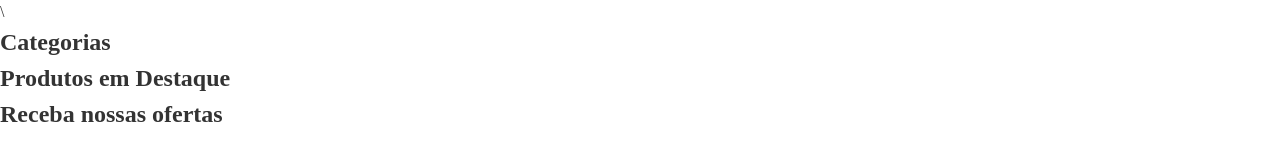
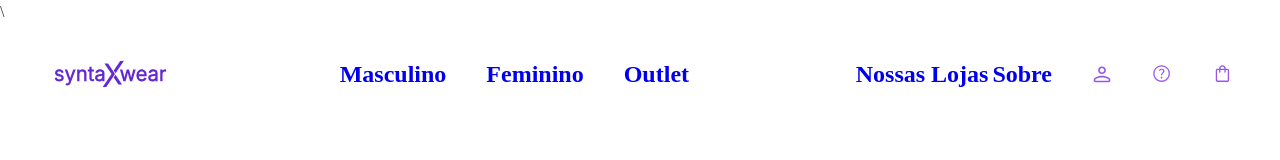
Before and after one commit to Guilherme-Henry-Dev/ecomerce-syntax, a plain HTML site: page index.html in a window 1280 px wide. Drawn offline with Linux system fonts and the light colour scheme.

Commit message:
feat: adiciona header com a estiliação de desktop

```diff
--- a/css/components/header.css
+++ b/css/components/header.css
@@ -0,0 +1,48 @@
+.header {
+    position: fixed;
+    top: 20px;
+    left: 50%;
+    transform: translate(-50%);
+    width: calc(100% - 40px);
+    border-radius: 15px;
+    z-index: 999;
+    display: flex;
+    justify-content: space-between;
+    align-items: center;
+    padding: 20px 28px;
+    background-color: #ffffff;
+}
+
+.logo img{
+    height: 40px;
+}
+
+.nav-center ul{
+    display: flex;
+    gap: 2.5rem;
+}
+
+.nav-center a,
+.nav-rigth a{
+    font-size: 1.5rem;
+    font-weight: 600;
+}
+
+.nav-center a:hover,
+.nav-rigth a:hover{
+    color: #7c3aed;
+}
+
+.nav-rigth ul{
+    display: flex;
+    gap: 2.5rem;
+    align-items: center;
+}
+
+.nav-rigth img{
+    height: 20px;
+}
+
+.nav-rigth a:hover img{
+    opacity: 0.7;
+}
--- a/css/reset.css
+++ b/css/reset.css
@@ -36,6 +36,14 @@ a:not([class]) {
   text-decoration-skip-ink: auto;
 }
 
+a{
+    text-decoration: none;
+}
+
+ul,ol{
+     list-style: none;
+}
+
 img,
 picture {
   max-width: 100%;
--- a/index.html
+++ b/index.html
@@ -9,49 +9,84 @@
     <link rel="stylesheet" href="./css/layout.css">\
     <link rel="stylesheet" href="./css/base.css">
 
-    <title>Página Inicial - Nome da Loja</title>
+    <link rel="stylesheet" href="./css/components/header.css">
+
+    <title>SyntaxWear - Tênis e Sneakers Online</title>
 </head>
 
 <body>
 
-    <header role="banner">
-        <!-- Cabeçalho principal com logo, busca e ícones de usuário/carrinho -->
-        <nav aria-label="Navegação principal">
-            <!-- Links de navegação primários -->
+    <header class="header">
+        <h1 class="logo">
+            <a href="/" title="SyntaxWear - Tênis e Sneakers Online">
+                <img src="./images/logo/Logo.svg" alt="SyntaxWear - Tênis e Sneakers Online">
+            </a>
+        </h1>
+        <nav class="nav-center" aria-label="Categorias Principais">
+            <ul>
+                <li>
+                    <a href="#">Masculino</a>
+                </li>
+                <li>
+                    <a href="#">Feminino</a>
+                </li>
+                <li>
+                    <a href="#">Outlet</a>
+                </li>
+            </ul>
+        </nav>
+
+        <nav class="nav-rigth" aria-label="Acesso rápido">
+            <ul>
+                <li>
+                    <a href="#">Nossas Lojas</a>
+                    <a href="#">Sobre</a>
+                </li>
+                <li>
+                    <a href="#" aria-label="Minha conta">
+                        <img src="./images/icons/user.svg" alt="Minha conta">
+                    </a>
+                </li>
+                <li>
+                    <a href="#" aria-label="Ajuda">
+                        <img src="./images/icons/help.svg" alt="help">
+                    </a>
+                </li>
+                <li>
+                    <a href="#" aria-label="Carrinho">
+                        <img src="./images/icons/bag.svg" alt="Carrinho">
+                    </a>
+                </li>
+            </ul>
         </nav>
     </header>
 
     <main role="main">
 
         <section aria-labelledby="hero-heading">
-            <!-- Seção de destaque principal (Hero) -->
-            <h2 id="hero-heading" style="display:none;">Destaques</h2>
+
         </section>
 
         <section aria-labelledby="categories-heading">
-            <!-- Seção de Categorias de Produtos -->
-            <h2 id="categories-heading">Categorias</h2>
+
         </section>
 
         <section aria-labelledby="featured-products-heading">
-            <!-- Seção de Produtos em Destaque -->
-            <h2 id="featured-products-heading">Produtos em Destaque</h2>
+
         </section>
 
         <section aria-labelledby="promo-banner-heading">
-            <!-- Banner promocional secundário -->
-            <h2 id="promo-banner-heading" style="display:none;">Promoção</h2>
+
         </section>
 
         <aside aria-labelledby="newsletter-heading">
-            <!-- Seção de Inscrição na Newsletter -->
-            <h2 id="newsletter-heading">Receba nossas ofertas</h2>
+
         </aside>
 
     </main>
 
     <footer role="contentinfo">
-        <!-- Rodapé com links úteis, informações de contato e redes sociais -->
+
     </footer>
 
 </body>
```
Also changed, not shown: images/icons/bag.svg (added), images/icons/help.svg (added), images/icons/user.svg (added), images/logo/Logo.svg (added).
